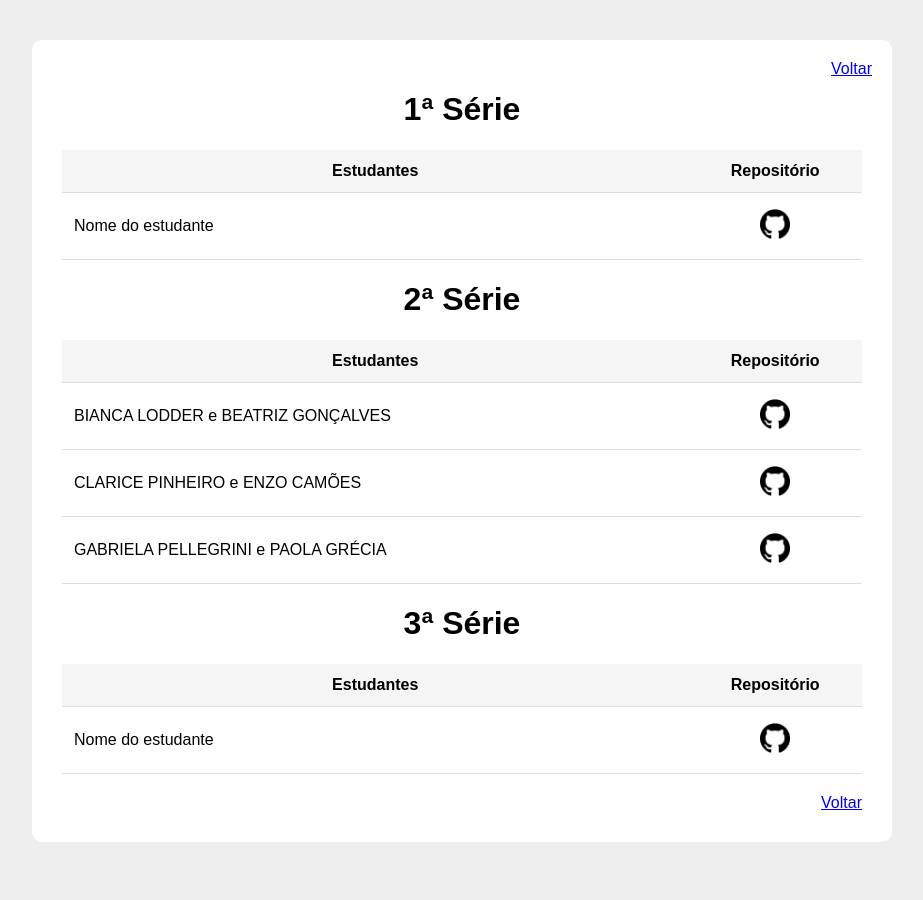
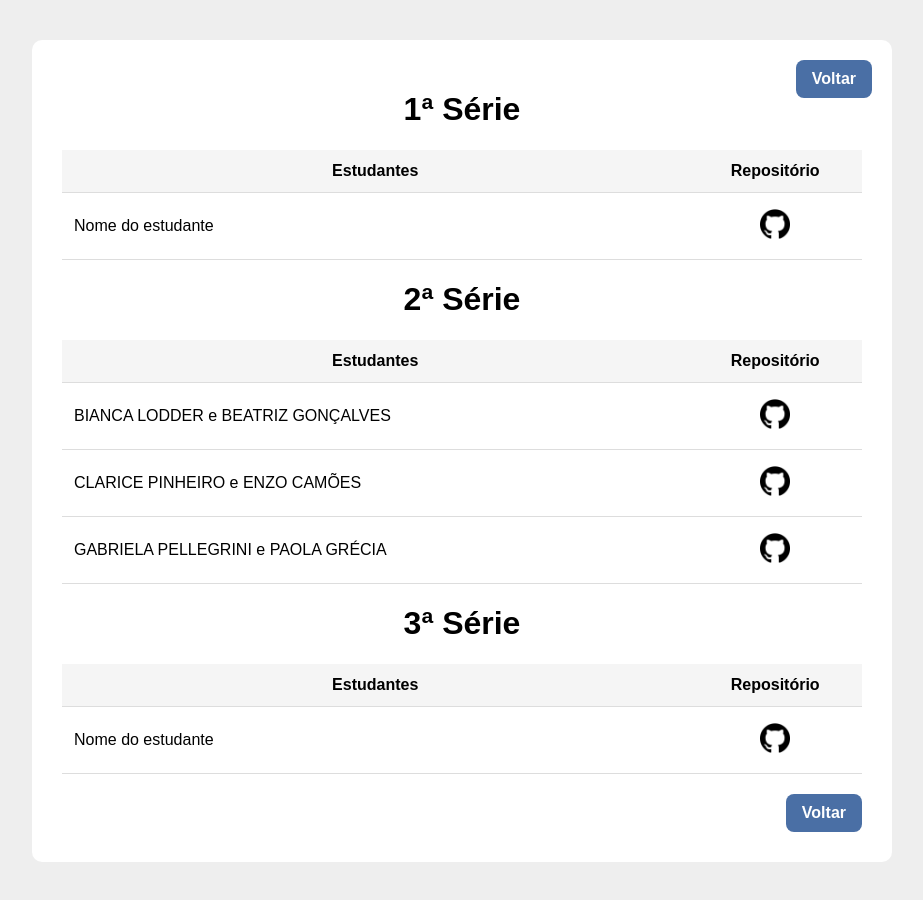
Before and after one commit to MauroVianaJunior/site-trilhaCTO, a plain HTML site: page repositorios.html in a window 1280 px wide. Shown: the whole page, without its empty margins (178-1101 px from the left). Drawn offline with Linux system fonts and the light colour scheme.

Commit message:
Update repositorios.html

```diff
--- a/repositorios.html
+++ b/repositorios.html
@@ -68,25 +68,30 @@
         transform: scale(1.25);
     }
 
-    botao-voltar {
+   .botao-voltar {
       background-color: #4a6fa5;
       color: white;
       padding: 10px 16px;
       border-radius: 8px;
       text-decoration: none;
       font-weight: bold;
+      font-family: Arial, sans-serif;
+      display: inline-block;
   }
 
+  /* efeito ao passar o mouse */
   .botao-voltar:hover {
       background-color: #365785;
   }
 
+  /* botão de cima */
   .topo {
       position: absolute;
       top: 20px;
       right: 20px;
   }
 
+  /* botão de baixo */
   .baixo {
       display: block;
       width: fit-content;
```
Lines whose indentation alone changed are shown as unchanged.
